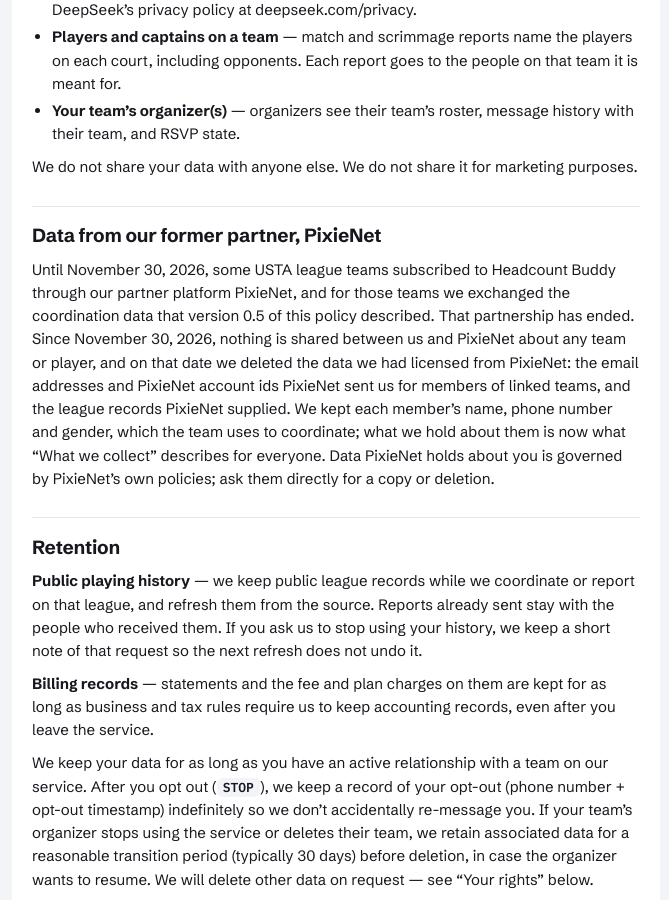
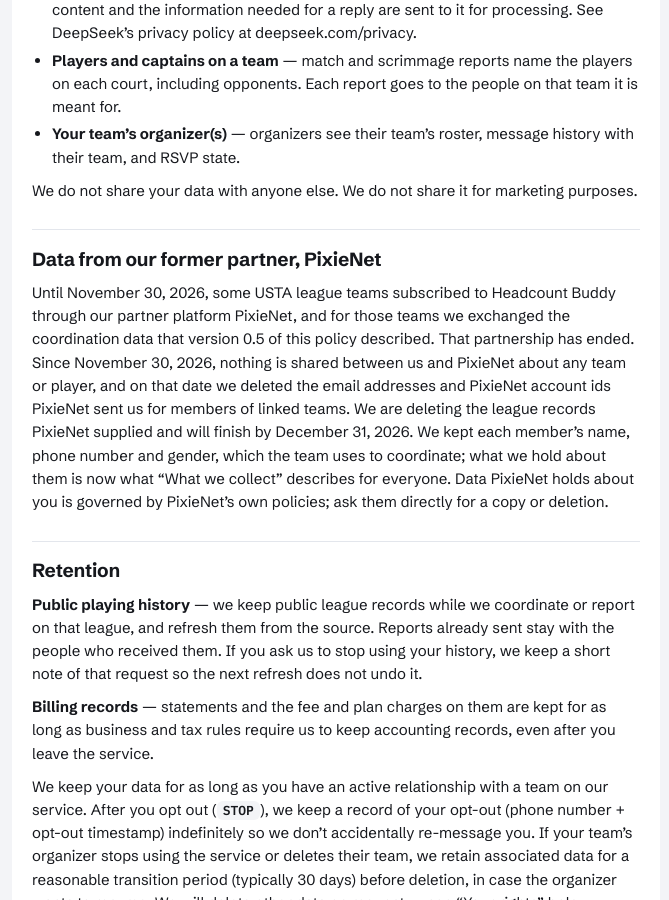
Before and after one commit to hugoaponte/headcount-buddy-web, a Jekyll site: the page built from legal/privacy.md, in a window 1280 px wide and 900 px high, scrolled down 2463 px. Shown: the whole window, without its empty margins (304-973 px from the left). Built offline with Jekyll 4.4.1, drawn with Linux system fonts in a browser that asks for light colours; some of the changed text lies outside the part shown.

Commit message:
legal: privacy 0.6 DRAFT - league records: deleting, finished by Dec 31, 2026 (owner, droplet5); member details firm on Nov 30
Co-Authored-By: Claude Opus 5.5 <noreply@anthropic.com>
Claude-Session: https://claude.ai/code/session_015DEgKNQEi1g13KMBzJeUZ2
Agent: ubuntu-s-droplet4

```diff
--- a/legal/privacy.md
+++ b/legal/privacy.md
@@ -6,7 +6,7 @@ title: Headcount Buddy — privacy policy
 
 **Last updated:** 2026-11-30 · **Version:** 0.6 (this policy and the [terms of service](terms) are versioned together)
 
-**What changed in 0.6:** the PixieNet partnership ended on November 30, 2026, and on that date we deleted the data we had licensed from PixieNet. This policy no longer describes the partnership: its section is replaced by "Data from our former partner, PixieNet", which records what we deleted and what we kept. Nothing else changes.
+**What changed in 0.6:** the PixieNet partnership ended on November 30, 2026; on that date we deleted the member details PixieNet sent us, and we will finish deleting the league records it supplied by December 31, 2026. This policy no longer describes the partnership: its section is replaced by "Data from our former partner, PixieNet", which records what we deleted and what we kept. Nothing else changes.
 
 **What changed in 0.5:** the PixieNet partnership is ending on November 30, 2026. The section "Teams linked to a partner platform (PixieNet)" says so at the top and stays for the record; from that date no data moves between us and PixieNet about any team, and the deletion described at the end of that section runs from it. Nothing else changes.
 
@@ -63,7 +63,7 @@ We do not share your data with anyone else. We do not share it for marketing pur
 
 ## Data from our former partner, PixieNet
 
-Until November 30, 2026, some USTA league teams subscribed to Headcount Buddy through our partner platform PixieNet, and for those teams we exchanged the coordination data that version 0.5 of this policy described. That partnership has ended. Since November 30, 2026, nothing is shared between us and PixieNet about any team or player, and on that date we deleted the data we had licensed from PixieNet: the email addresses and PixieNet account ids PixieNet sent us for members of linked teams, and the league records PixieNet supplied. We kept each member's name, phone number and gender, which the team uses to coordinate; what we hold about them is now what "What we collect" describes for everyone. Data PixieNet holds about you is governed by PixieNet's own policies; ask them directly for a copy or deletion.
+Until November 30, 2026, some USTA league teams subscribed to Headcount Buddy through our partner platform PixieNet, and for those teams we exchanged the coordination data that version 0.5 of this policy described. That partnership has ended. Since November 30, 2026, nothing is shared between us and PixieNet about any team or player, and on that date we deleted the email addresses and PixieNet account ids PixieNet sent us for members of linked teams. We are deleting the league records PixieNet supplied and will finish by December 31, 2026. We kept each member's name, phone number and gender, which the team uses to coordinate; what we hold about them is now what "What we collect" describes for everyone. Data PixieNet holds about you is governed by PixieNet's own policies; ask them directly for a copy or deletion.
 
 ## Retention
 
```
